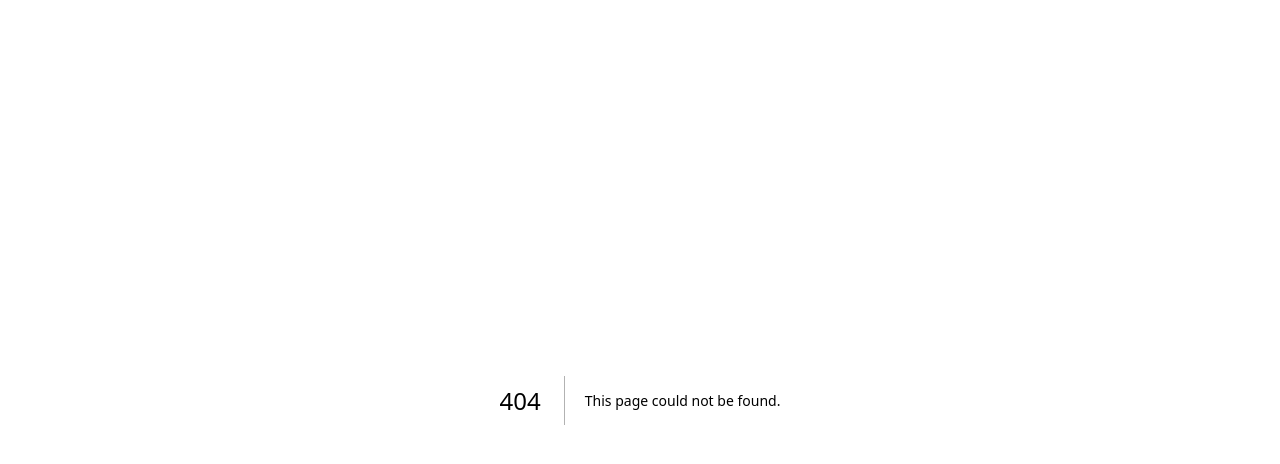
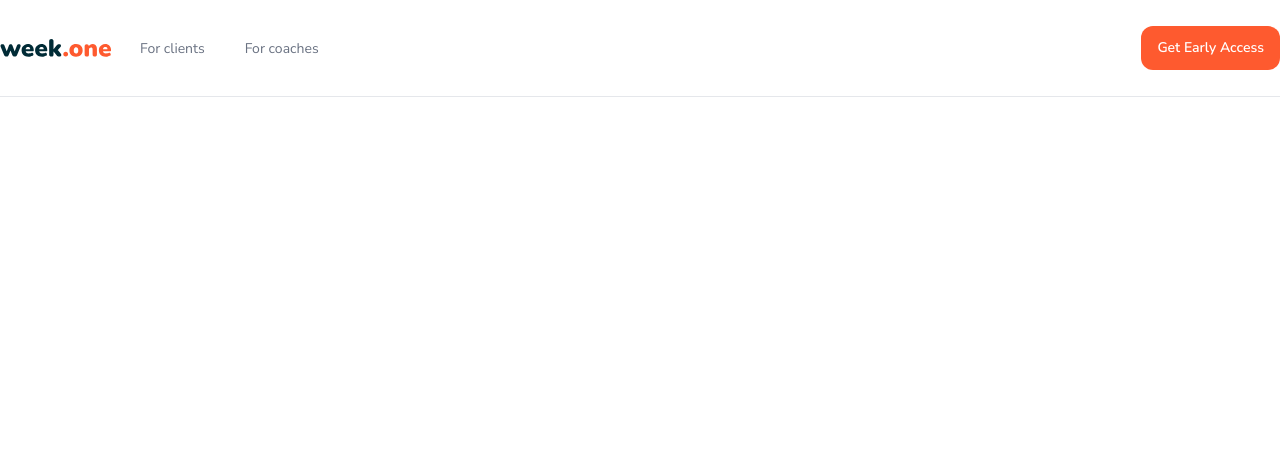
Before and after one commit to WRalak/weekone, a Next.js app: page /website in a window 1280 px wide. Before the commit this address had no page. Shown: the top 464 px of the page. Built offline with nearby package versions, Linux system fonts and the light colour scheme.

Commit message:
website navbar

```diff
--- /dev/null
+++ b/app/components/website/navbar/Navbar.component.tsx
@@ -0,0 +1,150 @@
+import { Disclosure, DisclosureButton, DisclosurePanel, Menu, MenuButton, MenuItem, MenuItems } from '@headlessui/react'
+import { Cancel01Icon, Menu11Icon } from '@hugeicons-pro/core-twotone-rounded';
+import { HugeiconsIcon } from '@hugeicons/react';
+
+interface Link {
+    name: string;
+    href: string;
+}
+
+const links: Link[] = [
+        {
+        name: "For clients",
+        href: "/#"
+    },
+    {
+        name: "For coaches",
+        href: "/#"
+    }
+]
+
+export const Navbar = () => {
+  return (
+    <Disclosure as="nav" className="relative bg-white">
+      <div className="mx-auto max-w-7xl px-4 sm:px-0 border-b border-gray-200 py-4">
+        <div className="flex h-16 justify-between">
+          <div className="flex">
+
+            <div className="flex shrink-0 items-center">
+              <img
+                alt="Your Company"
+                src="Logo.svg"
+                className="h-8 w-auto"
+              />
+            </div>
+            <div className="hidden md:ml-6 md:flex md:space-x-8">
+              {/* Current: "border-indigo-600 text-gray-900", Default: "border-transparent text-gray-500 hover:border-gray-300 hover:text-gray-700" */}
+              {links.map((link, index) => (
+                <a
+                  key={`${link.name}-${index}`}
+                  href={link.href}
+                  className="inline-flex items-center border-b-2 border-transparent px-1 pt-1 text-sm font-medium text-gray-500"
+                >
+                  {link.name}
+                </a>
+              ))}
+            </div>
+          </div>
+          <div className="flex items-center gap-2.5">
+            <div className="shrink-0">
+              <button
+                type="button"
+                className="hidden sm:block relative items-center gap-x-1.5 rounded-xl bg-[#FE5A2F] px-4 py-3 text-sm font-semibold text-white hover:bg-[#FE5A2F]/80 focus-visible:outline-2 focus-visible:outline-offset-2 focus-visible:outline-[#FE5A2F] capitalize cursor-pointer"
+              >
+                Get early access
+              </button>
+            </div>
+            <div className="flex items-center md:hidden">
+              {/* Mobile menu button */}
+              <DisclosureButton className="group relative inline-flex items-center justify-center rounded-md p-2 text-gray-400 hover:bg-gray-100 hover:text-gray-500 focus:ring-2 focus:ring-indigo-600 focus:outline-hidden focus:ring-inset">
+                <span className="absolute -inset-0.5" />
+                <span className="sr-only">Open main menu</span>
+                <HugeiconsIcon icon={Menu11Icon} className="block size-8 group-data-open:hidden" />
+                <HugeiconsIcon icon={Cancel01Icon} className='hidden size-8 group-data-open:block' />
+              </DisclosureButton>
+            </div>
+          </div>
+        </div>
+      </div>
+
+      <DisclosurePanel className="md:hidden">
+        <div className="space-y-1 pt-2 pb-3">
+          {/* Current: "bg-indigo-50 border-indigo-600 text-indigo-700", Default: "border-transparent text-gray-500 hover:bg-gray-50 hover:border-gray-300 hover:text-gray-800" */}
+          <DisclosureButton
+            as="a"
+            href="#"
+            className="block border-l-4 border-indigo-600 bg-indigo-50 py-2 pr-4 pl-3 text-base font-medium text-indigo-700 sm:pr-6 sm:pl-5"
+          >
+            Dashboard
+          </DisclosureButton>
+          <DisclosureButton
+            as="a"
+            href="#"
+            className="block border-l-4 border-transparent py-2 pr-4 pl-3 text-base font-medium text-gray-500 hover:border-gray-300 hover:bg-gray-50 hover:text-gray-800 sm:pr-6 sm:pl-5"
+          >
+            Team
+          </DisclosureButton>
+          <DisclosureButton
+            as="a"
+            href="#"
+            className="block border-l-4 border-transparent py-2 pr-4 pl-3 text-base font-medium text-gray-500 hover:border-gray-300 hover:bg-gray-50 hover:text-gray-800 sm:pr-6 sm:pl-5"
+          >
+            Projects
+          </DisclosureButton>
+          <DisclosureButton
+            as="a"
+            href="#"
+            className="block border-l-4 border-transparent py-2 pr-4 pl-3 text-base font-medium text-gray-500 hover:border-gray-300 hover:bg-gray-50 hover:text-gray-800 sm:pr-6 sm:pl-5"
+          >
+            Calendar
+          </DisclosureButton>
+        </div>
+        <div className="border-t border-gray-200 pt-4 pb-3">
+          <div className="flex items-center px-4 sm:px-6">
+            <div className="shrink-0">
+              <img
+                alt=""
+                src="https://images.unsplash.com/photo-1472099645785-5658abf4ff4e?ixlib=rb-1.2.1&ixid=eyJhcHBfaWQiOjEyMDd9&auto=format&fit=facearea&facepad=2&w=256&h=256&q=80"
+                className="size-10 rounded-full bg-gray-100 outline -outline-offset-1 outline-black/5"
+              />
+            </div>
+            <div className="ml-3">
+              <div className="text-base font-medium text-gray-800">Tom Cook</div>
+              <div className="text-sm font-medium text-gray-500">tom@example.com</div>
+            </div>
+            <button
+              type="button"
+              className="relative ml-auto shrink-0 rounded-full p-1 text-gray-400 hover:text-gray-500 focus:outline-2 focus:outline-offset-2 focus:outline-indigo-600"
+            >
+              <span className="absolute -inset-1.5" />
+              <span className="sr-only">View notifications</span>
+            </button>
+          </div>
+          <div className="mt-3 space-y-1">
+            <DisclosureButton
+              as="a"
+              href="#"
+              className="block px-4 py-2 text-base font-medium text-gray-500 hover:bg-gray-100 hover:text-gray-800"
+            >
+              Your profile
+            </DisclosureButton>
+            <DisclosureButton
+              as="a"
+              href="#"
+              className="block px-4 py-2 text-base font-medium text-gray-500 hover:bg-gray-100 hover:text-gray-800"
+            >
+              Settings
+            </DisclosureButton>
+            <DisclosureButton
+              as="a"
+              href="#"
+              className="block px-4 py-2 text-base font-medium text-gray-500 hover:bg-gray-100 hover:text-gray-800"
+            >
+              Sign out
+            </DisclosureButton>
+          </div>
+        </div>
+      </DisclosurePanel>
+    </Disclosure>
+  )
+}
--- /dev/null
+++ b/app/components/website/navbar/index.ts
@@ -0,0 +1 @@
+export  * from './Navbar.component';
--- /dev/null
+++ b/app/website/page.tsx
@@ -0,0 +1,11 @@
+import { Navbar } from "@/app/components/website/navbar";
+
+const Page = () => {
+    return (
+        <>
+            <Navbar />
+        </>
+    );
+};
+
+export default Page;
--- a/package.json
+++ b/package.json
@@ -9,6 +9,9 @@
     "lint": "eslint"
   },
   "dependencies": {
+    "@headlessui/react": "^2.2.7",
+    "@hugeicons-pro/core-twotone-rounded": "^1.0.16",
+    "@hugeicons/react": "^1.0.5",
     "@next/font": "^14.2.15",
     "next": "15.5.2",
     "react": "19.1.0",
```
Also changed, not shown: public/Logo.svg (added), 1 other file (tests, documents, lock files or other folders).
